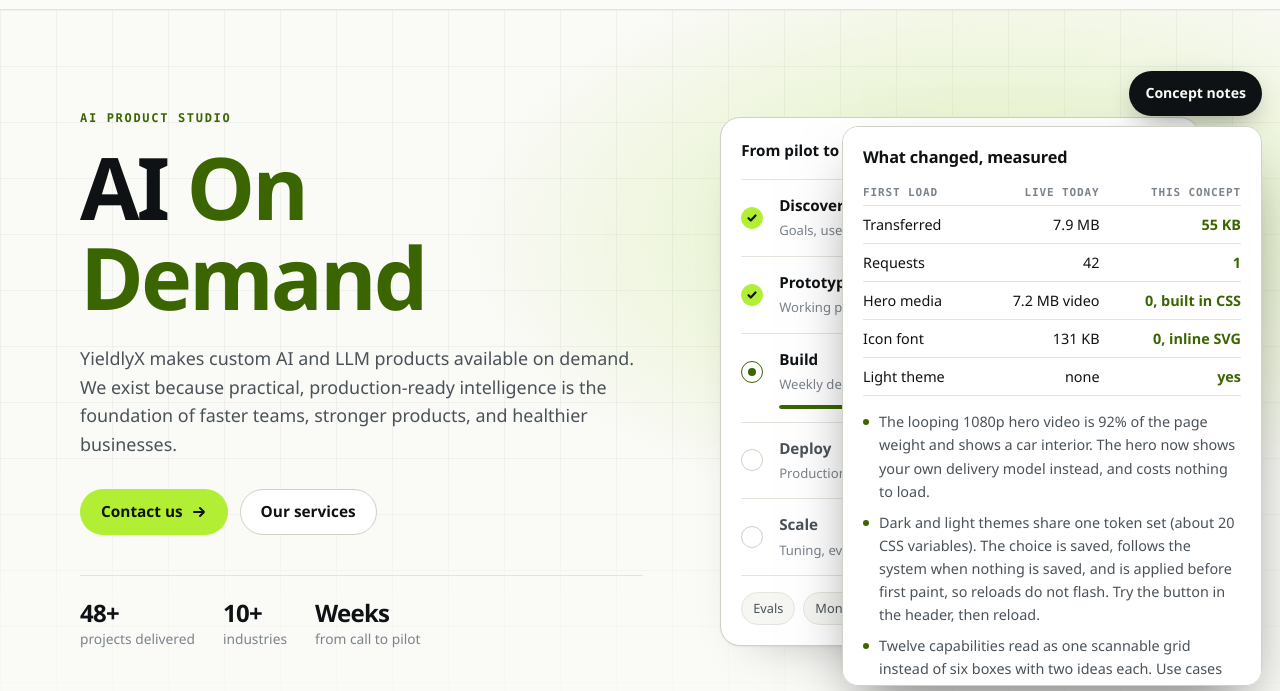
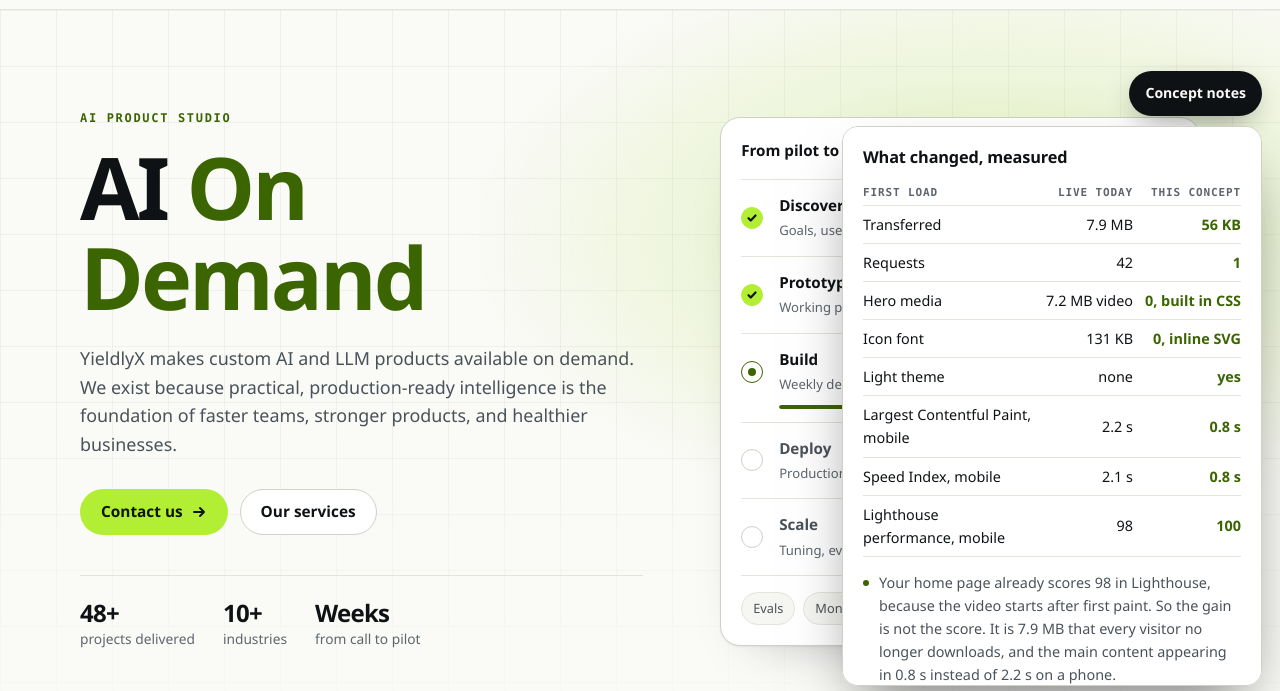
Before and after one commit to eliezercombi/eliezercombi.github.io, a plain HTML site: page concepts/yieldlyx/index.html in a window 1280 px wide. Both pictures are taken after a click on the link "What changed and why". Shown: the part 96-787 px from the top of the page. Drawn offline with Linux system fonts and the light colour scheme.

Commit message:
YieldlyX concept: readable faint text in both themes, measured before/after

```diff
--- a/concepts/yieldlyx/index.html
+++ b/concepts/yieldlyx/index.html
@@ -30,7 +30,7 @@
   --line-strong: #2d343b;
   --text: #f3f5f6;
   --muted: #a3abb3;
-  --faint: #6f7780;
+  --faint: #8b939c;
   --accent: #b7f13d;
   --accent-ink: #0d1503;
   --accent-text: #b7f13d;
@@ -56,7 +56,7 @@
   --line-strong: #cdd2c4;
   --text: #0f1214;
   --muted: #4a5259;
-  --faint: #7b838b;
+  --faint: #5d656d;
   --accent: #b2ee34;
   --accent-ink: #0d1503;
   --accent-text: #3b6500;
@@ -422,8 +422,12 @@ footer { border-top: 1px solid var(--line); padding: 56px 0 40px; color: var(--m
       <tr><td>Hero media</td><td>7.2 MB video</td><td>0, built in CSS</td></tr>
       <tr><td>Icon font</td><td>131 KB</td><td>0, inline SVG</td></tr>
       <tr><td>Light theme</td><td>none</td><td>yes</td></tr>
+      <tr><td>Largest Contentful Paint, mobile</td><td>2.2 s</td><td>0.8 s</td></tr>
+      <tr><td>Speed Index, mobile</td><td>2.1 s</td><td>0.8 s</td></tr>
+      <tr><td>Lighthouse performance, mobile</td><td>98</td><td>100</td></tr>
     </table>
     <ul>
+      <li>Your home page already scores 98 in Lighthouse, because the video starts after first paint. So the gain is not the score. It is 7.9 MB that every visitor no longer downloads, and the main content appearing in 0.8 s instead of 2.2 s on a phone.</li>
       <li>The looping 1080p hero video is 92% of the page weight and shows a car interior. The hero now shows your own delivery model instead, and costs nothing to load.</li>
       <li>Dark and light themes share one token set (about 20 CSS variables). The choice is saved, follows the system when nothing is saved, and is applied before first paint, so reloads do not flash. Try the button in the header, then reload.</li>
       <li>Twelve capabilities read as one scannable grid instead of six boxes with two ideas each. Use cases get a hierarchy: who you serve first, what you build second.</li>
@@ -431,7 +435,7 @@ footer { border-top: 1px solid var(--line); padding: 56px 0 40px; color: var(--m
       <li>With JavaScript off the page still works in full, in the dark theme. Only switching themes needs script.</li>
       <li>Type here is the system font, to keep the concept in one file. A production build keeps Plus Jakarta Sans and Syne, subset and self-hosted.</li>
     </ul>
-    <small>Live numbers: yieldlyx.org home, desktop Chrome, cold cache, 24 Nov 2026. Words on this page are yours and unchanged; only headings on the two large use-case cards were added.</small>
+    <small>Weights: yieldlyx.org home, desktop Chrome, cold cache, 24 Nov 2026. Timings and score: PageSpeed Insights, mobile, same day. Services, About and Contact are built from the same tokens and components. Words on this page are yours and unchanged; only headings on the two large use-case cards were added.</small>
   </div>
 </details>
 
@@ -449,6 +453,7 @@ footer { border-top: 1px solid var(--line); padding: 56px 0 40px; color: var(--m
     event.preventDefault();
     document.getElementById('notes').open = true;
   });
+  if (location.hash === '#notes') document.getElementById('notes').open = true;
   // Report this page's real transfer size in the notes, when the browser exposes it.
   addEventListener('load', function () {
     var nav = performance.getEntriesByType && performance.getEntriesByType('navigation')[0];
--- a/concepts/yieldlyx/site.css
+++ b/concepts/yieldlyx/site.css
@@ -9,7 +9,7 @@
   --line-strong: #2d343b;
   --text: #f3f5f6;
   --muted: #a3abb3;
-  --faint: #6f7780;
+  --faint: #8b939c;
   --accent: #b7f13d;
   --accent-ink: #0d1503;
   --accent-text: #b7f13d;
@@ -35,7 +35,7 @@
   --line-strong: #cdd2c4;
   --text: #0f1214;
   --muted: #4a5259;
-  --faint: #7b838b;
+  --faint: #5d656d;
   --accent: #b2ee34;
   --accent-ink: #0d1503;
   --accent-text: #3b6500;
```
